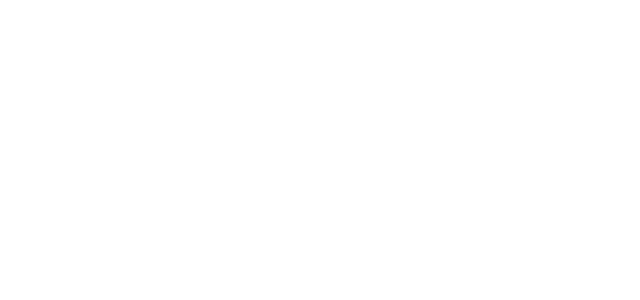
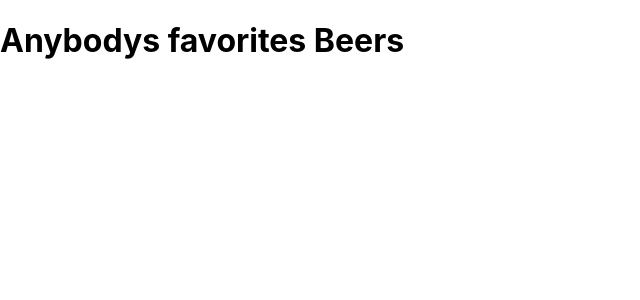
Before and after one commit to tomtaenzer/react-intro-week6, a React (Create React App) app: page / in a window 1280 px wide. Shown: the top 300 px of the page, without its empty margins (0-640 px from the left). Built offline with nearby package versions, Linux system fonts and the light colour scheme.

Commit message:
Change Header

```diff
--- a/src/App.js
+++ b/src/App.js
@@ -1,12 +1,10 @@
 import React from 'react';
-
+import Header from "./components/Header";
 
 
 function App() {
   return (
-    <div className="App">
-
-    </div>
+    <div className="App"><Header></Header></div>
   );
 }
 
--- a/src/components/Header.js
+++ b/src/components/Header.js
@@ -0,0 +1,11 @@
+import React from 'react';
+
+export default function Header(){
+    return (
+        <header>
+            <h1>
+                Anybodys favorites Beers
+            </h1>
+        </header>
+    )
+}
```
